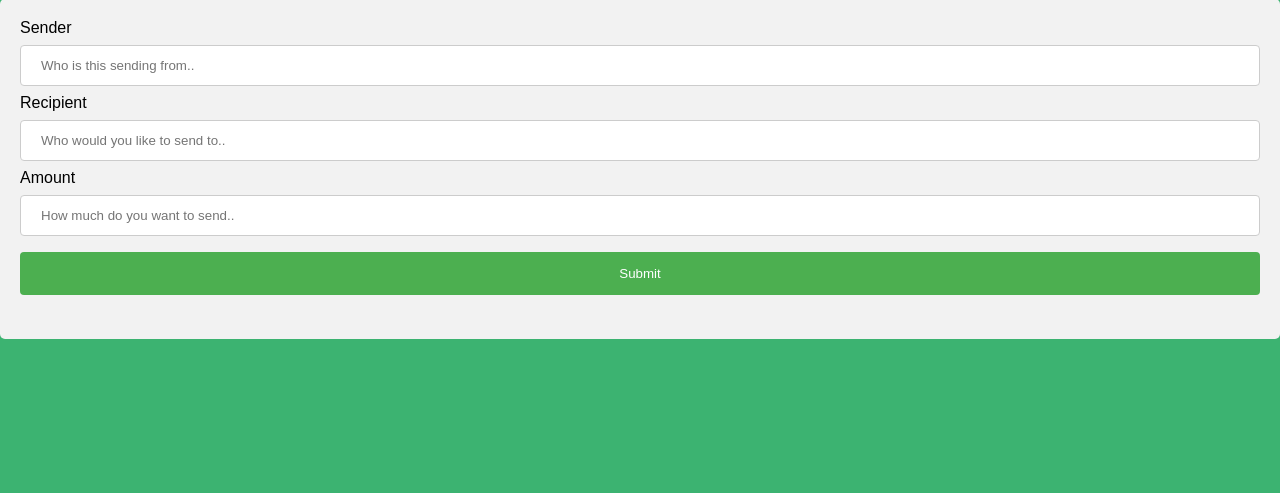
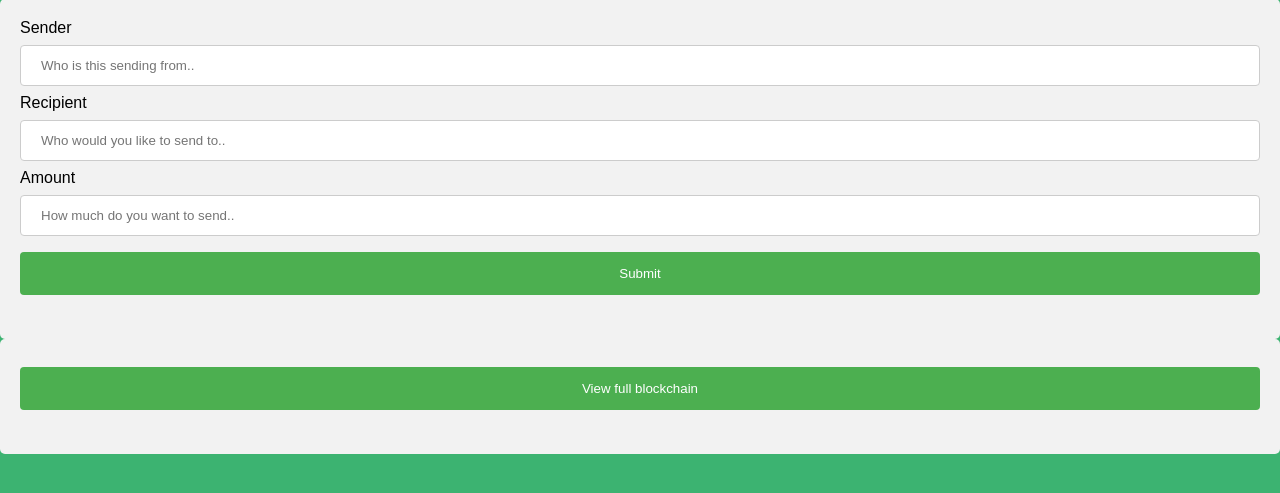
Before and after one commit to eHoward1996/BlackBucks, a Flask app: page /transactions in a window 1280 px wide. Shown: the part 42-535 px from the top of the page. Run offline with Flask 2, Linux system fonts and the light colour scheme.

Commit message:
BlackBucks Interface

```diff
--- a/BlockChain.py
+++ b/BlockChain.py
@@ -338,7 +338,7 @@ def mine():
         'nonce': block.block_header.nonce
     }
 
-    return jsonify(response), 200
+    return render_template('transactions.html', summary=jsonify(response, 200))
 
 
 @app.route('/transactions/new', methods=['POST'])
--- a/templates/transactions.html
+++ b/templates/transactions.html
@@ -61,5 +61,11 @@ body{
   </form>
 </div>
 
+<div>
+	<form action="/chain">
+	<input type="submit" name="blockchain" value="View full blockchain">
+</form>
+</div>
+
 </body>
 </html>
```
